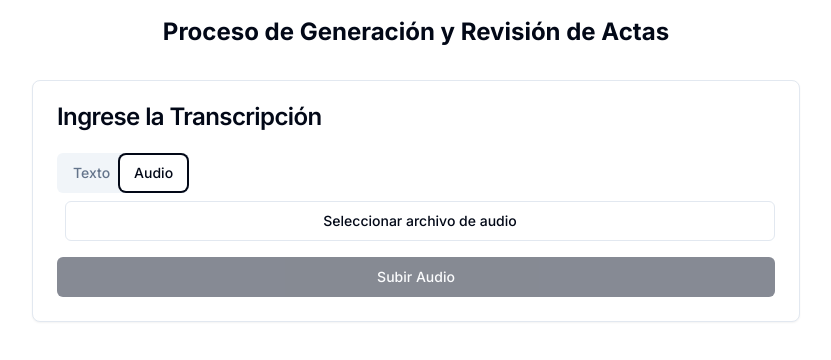
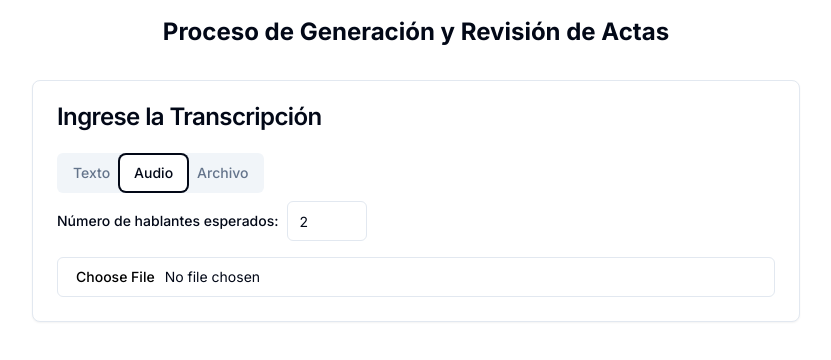
Before and after one commit to aiautomationsas/meetin-minute-langraphjs, a Next.js app: page / in a window 1280 px wide. Both pictures are taken after a click on the tab "Audio". Shown: the top 360 px of the page, without its empty margins (224-1055 px from the left). Built offline with nearby package versions, Linux system fonts and the light colour scheme.

Commit message:
contnue fixing blob

```diff
--- a/components/AudioUpload.tsx
+++ b/components/AudioUpload.tsx
@@ -1,88 +1,51 @@
 import React, { useState, useRef } from 'react';
+import { upload } from '@vercel/blob/client';
 import { Button } from "@/components/ui/button";
 import { Input } from "@/components/ui/input";
-import { Alert, AlertDescription } from "@/components/ui/alert";
 
-export default function AudioUpload({ onUploadComplete }: { onUploadComplete: (url: string) => void }) {
+interface AudioUploadProps {
+  onUploadComplete: (url: string) => void;
+}
+
+export default function AudioUpload({ onUploadComplete }: AudioUploadProps) {
   const [isUploading, setIsUploading] = useState(false);
-  const [fileName, setFileName] = useState('');
   const [error, setError] = useState<string | null>(null);
   const inputFileRef = useRef<HTMLInputElement>(null);
 
-  const handleSubmit = async (event: React.FormEvent<HTMLFormElement>) => {
-    event.preventDefault();
+  const handleUpload = async (event: React.ChangeEvent<HTMLInputElement>) => {
+    if (!event.target.files?.[0]) return;
+
+    const file = event.target.files[0];
     setIsUploading(true);
     setError(null);
 
-    if (!inputFileRef.current?.files?.[0]) {
-      setError("No se ha seleccionado ningún archivo");
-      setIsUploading(false);
-      return;
-    }
-
-    const file = inputFileRef.current.files[0];
-
     try {
-      const formData = new FormData();
-      formData.append('file', file);
-
-      const response = await fetch('/api/upload', {
-        method: 'POST',
-        body: formData,
+      const blob = await upload(file.name, file, {
+        access: 'public',
+        handleUploadUrl: '/api/upload'
       });
 
-      if (!response.ok) {
-        throw new Error(`HTTP error! status: ${response.status}`);
-      }
-
-      const blob = await response.json();
-      console.log('Archivo subido exitosamente. URL:', blob.url);
+      console.log('Blob URL generada:', blob.url); // Registramos la URL del blob
       onUploadComplete(blob.url);
-    } catch (error) {
-      console.error('Error detallado al subir el archivo:', error);
-      setError(`Error al subir el archivo: ${error instanceof Error ? error.message : 'Error desconocido'}`);
+    } catch (err) {
+      console.error('Error al subir el archivo:', err);
+      setError('Error al subir el archivo. Por favor, inténtelo de nuevo.');
     } finally {
       setIsUploading(false);
     }
   };
 
-
-  const handleFileChange = (event: React.ChangeEvent<HTMLInputElement>) => {
-    const file = event.target.files?.[0];
-    if (file) {
-      setFileName(file.name);
-    }
-  };
-
-  const triggerFileInput = () => {
-    inputFileRef.current?.click();
-  };
-
   return (
-    <form onSubmit={handleSubmit} className="space-y-4">
-      <div className="flex items-center space-x-2">
-        <Input
-          type="file"
-          accept="audio/mp3,audio/mp4,audio/ogg,audio/wav,audio/m4a,audio/aac"
-          onChange={handleFileChange}
-          className="hidden"
-          ref={inputFileRef}
-        />
-        <Button type="button" onClick={triggerFileInput} variant="outline" className="w-full">
-          Seleccionar archivo de audio
-        </Button>
-      </div>
-      {fileName && (
-        <p className="text-sm text-gray-500">Archivo seleccionado: {fileName}</p>
-      )}
-      <Button type="submit" disabled={isUploading || !fileName} className="w-full">
-        {isUploading ? 'Subiendo...' : 'Subir Audio'}
-      </Button>
-      {error && (
-        <Alert variant="destructive">
-          <AlertDescription>{error}</AlertDescription>
-        </Alert>
-      )}
-    </form>
+    <div>
+      <Input
+        type="file"
+        accept="audio/*"
+        onChange={handleUpload}
+        disabled={isUploading}
+        ref={inputFileRef}
+      />
+      {isUploading && <p>Subiendo archivo...</p>}
+      {error && <p className="text-red-500">{error}</p>}
+    </div>
   );
 }
--- a/components/TranscriptionInput.tsx
+++ b/components/TranscriptionInput.tsx
@@ -1,8 +1,10 @@
-import React, { useState } from 'react';
+import React, { useState, useRef } from 'react';
 import { Textarea } from "@/components/ui/textarea";
 import { Button } from "@/components/ui/button";
 import { Card, CardContent, CardHeader, CardTitle } from "@/components/ui/card";
 import { Tabs, TabsContent, TabsList, TabsTrigger } from "@/components/ui/tabs";
+import { Input } from "@/components/ui/input";
+import { Label } from "@/components/ui/label";
 import AudioUpload from './AudioUpload';
 
 interface TranscriptionInputProps {
@@ -13,13 +15,16 @@ export default function TranscriptionInput({ onTranscriptionComplete }: Transcri
   const [transcriptText, setTranscriptText] = useState('');
   const [isTranscribing, setIsTranscribing] = useState(false);
   const [error, setError] = useState<string | null>(null);
+  const [fileName, setFileName] = useState('');
+  const [speakersExpected, setSpeakersExpected] = useState(2);
+  const fileInputRef = useRef<HTMLInputElement>(null);
 
   const handleTextSubmit = () => {
     onTranscriptionComplete(transcriptText);
   };
 
   const handleAudioUploadComplete = async (audioUrl: string) => {
-    console.log('Audio URL recibida:', audioUrl);
+    console.log('URL del blob recibida en TranscriptionInput:', audioUrl);
     setIsTranscribing(true);
     setError(null);
 
@@ -29,22 +34,52 @@ export default function TranscriptionInput({ onTranscriptionComplete }: Transcri
         headers: {
           'Content-Type': 'application/json',
         },
-        body: JSON.stringify({ audio_url: audioUrl }),
+        body: JSON.stringify({
+          audio_url: audioUrl,
+          speakers_expected: speakersExpected
+        }),
       });
+
+      console.log('Datos enviados a /api/transcribe:', { audio_url: audioUrl, speakers_expected: speakersExpected });
 
       if (!response.ok) {
         throw new Error(`HTTP error! status: ${response.status}`);
       }
 
       const data = await response.json();
-      console.log('Transcripción completada:', data.text);
-      onTranscriptionComplete(data.text);
+      console.log('Respuesta de la transcripción:', data);
+
+      if (data.status === 'completed' && data.text) {
+        onTranscriptionComplete(data.text);
+      } else {
+        throw new Error('Transcripción incompleta o fallida');
+      }
     } catch (error) {
       console.error('Error al transcribir:', error);
       setError(`Error al transcribir: ${error instanceof Error ? error.message : 'Error desconocido'}`);
     } finally {
       setIsTranscribing(false);
     }
+  };
+
+  const handleFileUpload = (event: React.ChangeEvent<HTMLInputElement>) => {
+    const file = event.target.files?.[0];
+    if (file) {
+      setFileName(file.name);
+      const reader = new FileReader();
+      reader.onload = (e) => {
+        const text = e.target?.result;
+        if (typeof text === 'string') {
+          setTranscriptText(text);
+          onTranscriptionComplete(text);
+        }
+      };
+      reader.readAsText(file);
+    }
+  };
+
+  const triggerFileInput = () => {
+    fileInputRef.current?.click();
   };
 
   return (
@@ -57,6 +92,7 @@ export default function TranscriptionInput({ onTranscriptionComplete }: Transcri
           <TabsList>
             <TabsTrigger value="text">Texto</TabsTrigger>
             <TabsTrigger value="audio">Audio</TabsTrigger>
+            <TabsTrigger value="file">Archivo</TabsTrigger>
           </TabsList>
           <TabsContent value="text">
             <Textarea
@@ -68,9 +104,47 @@ export default function TranscriptionInput({ onTranscriptionComplete }: Transcri
             <Button onClick={handleTextSubmit} className="mt-4">Enviar Transcripción</Button>
           </TabsContent>
           <TabsContent value="audio">
-            <AudioUpload onUploadComplete={handleAudioUploadComplete} />
-            {isTranscribing && <p>Transcribiendo audio...</p>}
-            {error && <p className="text-red-500">{error}</p>}
+            <div className="space-y-4">
+              <div className="flex items-center space-x-2">
+                <Label htmlFor="speakers-expected">Número de hablantes esperados:</Label>
+                <Input
+                  id="speakers-expected"
+                  type="number"
+                  value={speakersExpected}
+                  onChange={(e) => setSpeakersExpected(Number(e.target.value))}
+                  min={1}
+                  max={10}
+                  className="w-20"
+                />
+              </div>
+              <AudioUpload onUploadComplete={handleAudioUploadComplete} />
+              {isTranscribing && <p>Transcribiendo audio...</p>}
+              {error && <p className="text-red-500">{error}</p>}
+            </div>
+          </TabsContent>
+          <TabsContent value="file">
+            <div className="space-y-4">
+              <div className="flex items-center space-x-2">
+                <Input
+                  type="file"
+                  accept=".txt"
+                  onChange={handleFileUpload}
+                  className="hidden"
+                  ref={fileInputRef}
+                />
+                <Button onClick={triggerFileInput} variant="outline" className="w-full">
+                  Seleccionar archivo de texto
+                </Button>
+              </div>
+              {fileName && (
+                <p className="text-sm text-gray-500">Archivo seleccionado: {fileName}</p>
+              )}
+              {transcriptText && (
+                <Button onClick={() => onTranscriptionComplete(transcriptText)} className="w-full">
+                  Usar Transcripción del Archivo
+                </Button>
+              )}
+            </div>
           </TabsContent>
         </Tabs>
       </CardContent>
```
